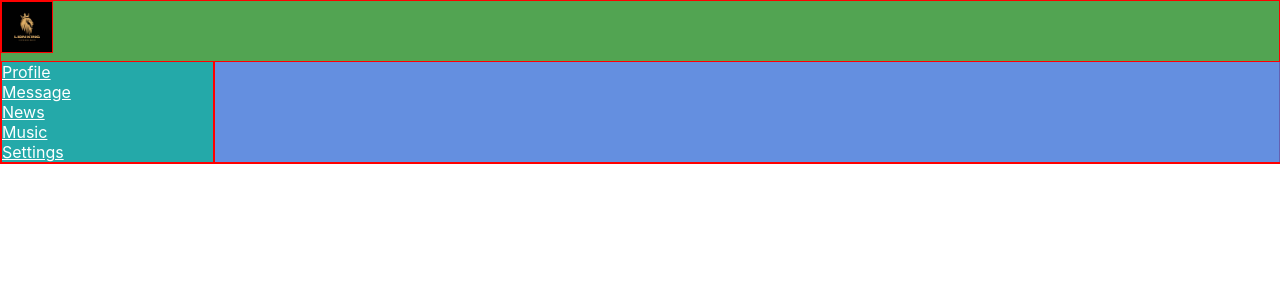
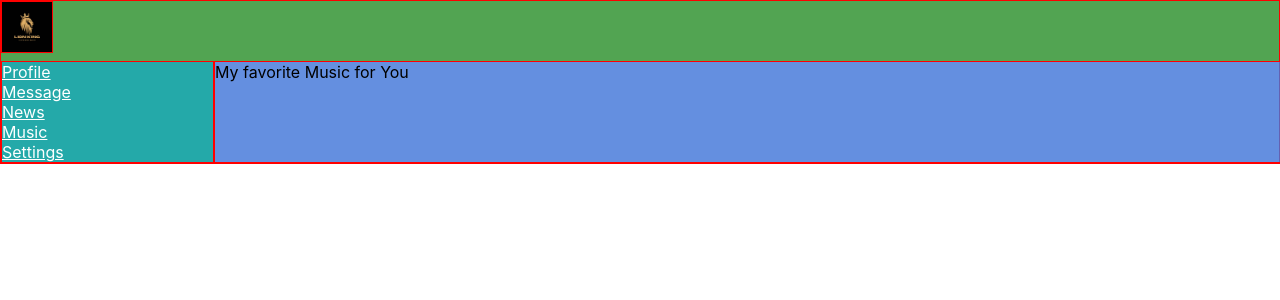
Before and after one commit to YanchukVitali/samurai-way01, a React (Create React App) app: page /music in a window 1280 px wide. Shown: the top 300 px of the page. Built offline with nearby package versions, Linux system fonts and the light colour scheme.

Commit message:
Add Music.tsx, News.tsx, Settings.tsx

```diff
--- a/src/App.tsx
+++ b/src/App.tsx
@@ -5,6 +5,9 @@ import {Navigation} from "./components/navigation/Navigation";
 import {Profile} from "./components/profile/Profile";
 import {Dialogs} from "./components/dialogs/Dialogs";
 import {BrowserRouter, Route} from "react-router-dom";
+import {News} from "./components/news/News";
+import {Music} from "./components/music/Music";
+import {Settings} from "./settings/Settings";
 
 
 const App = () => {
@@ -17,6 +20,9 @@ const App = () => {
             <div className="app-wrapper-content">
                 <Route path="/message" component={Dialogs}/>
                 <Route path="/profile" component={Profile}/>
+                <Route path="/news" component={News}/>
+                <Route path="/music" component={Music}/>
+                <Route path="/settings" component={Settings}/>
               {/*  <Dialogs/>
                 <Profile/>*/}
             </div>
--- /dev/null
+++ b/src/components/music/Music.tsx
@@ -0,0 +1,7 @@
+import React from "react";
+
+export const Music = ()=>{
+    return(
+        <div>My favorite Music for You</div>
+    )
+}
--- a/src/components/navigation/Navigation.tsx
+++ b/src/components/navigation/Navigation.tsx
@@ -8,7 +8,7 @@ export const Navigation = () => {
                 <a href="/message">Message</a>
                 <a href="/news">News</a>
                 <a href="/music">Music</a>
-                <a href="/seting">Settings</a>
+                <a href="/settings">Settings</a>
             </ul>
         </nav>
     )
--- /dev/null
+++ b/src/components/news/News.tsx
@@ -0,0 +1,7 @@
+import React from "react";
+
+export const News = () => {
+    return (
+        <div>News</div>
+    )
+}
--- /dev/null
+++ b/src/settings/Settings.tsx
@@ -0,0 +1,7 @@
+import React from "react";
+
+export const Settings = () => {
+    return (
+        <div>Settings</div>
+    )
+}
```
Also changed, not shown: src/components/music/Music.module.css (added), src/components/news/News.module.css (added), src/settings/Settings.modules.css (added).
